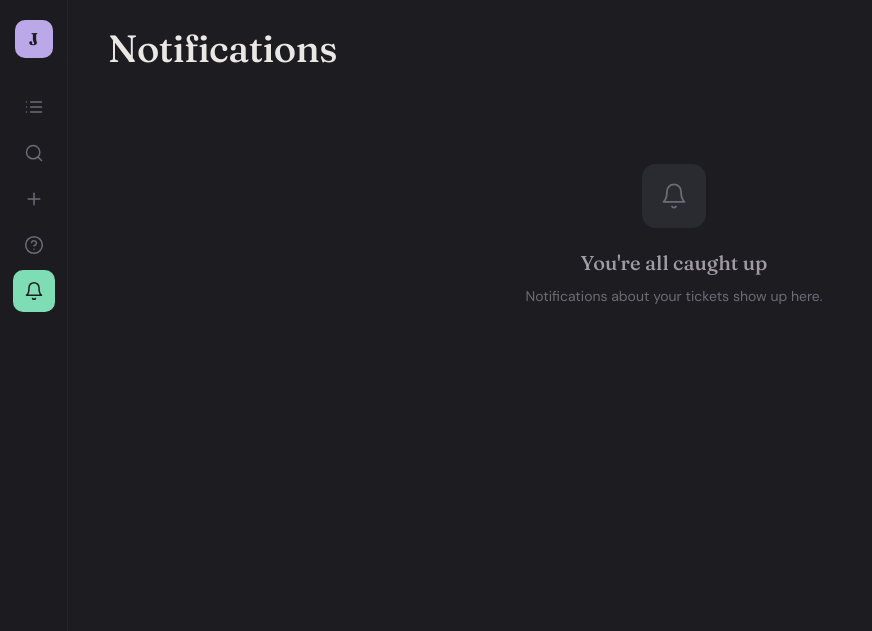
After one commit to Susquehanna-Syntax/Jackil, a Django app: page /notifications/ in a window 1280 px wide. The commit adds this page. Shown: the top 631 px of the page, without its empty margins (0-872 px from the left). Run offline with Django 5.2, Linux system fonts and the light colour scheme; the visitor is signed in with stand-in values (Sample User, id 1); data comes from the database, SQL or seed files in the repository; data that the repository does not hold is empty.

Commit message:
In-app notifications + fix search info-disclosure
- apps/notifications: Notification model, notify + notify_ticket_participants
- Fire on replies (to participants) and assignments; sidebar bell with unread badge
- Notifications list, open (mark read + go to ticket), mark-all-read; context processor
- Security: customer search now matches only public message bodies, never internal notes

```diff
--- /dev/null
+++ b/apps/notifications/apps.py
@@ -0,0 +1,6 @@
+from django.apps import AppConfig
+
+
+class NotificationsConfig(AppConfig):
+    default_auto_field = "django.db.models.BigAutoField"
+    name = "apps.notifications"
--- /dev/null
+++ b/apps/notifications/context_processors.py
@@ -0,0 +1,5 @@
+def notifications(request):
+    if request.user.is_authenticated:
+        count = request.user.notifications.filter(is_read=False).count()
+        return {"unread_notifications": count}
+    return {"unread_notifications": 0}
--- /dev/null
+++ b/apps/notifications/templates/notifications/list.html
@@ -0,0 +1,30 @@
+{% extends "base.html" %}
+{% block title %}Notifications — Jackil{% endblock %}
+{% block content %}
+<div class="fade-in d1">
+  <div class="page-header">
+    <div class="hero-title" style="margin-bottom:0;">Notifications</div>
+    {% if notes %}
+    <form method="post" action="{% url 'notifications:read_all' %}">{% csrf_token %}
+      <button class="btn btn-outline">Mark all read</button>
+    </form>
+    {% endif %}
+  </div>
+</div>
+{% if notes %}
+<div class="notif-list fade-in d2">
+  {% for n in notes %}
+  <a href="{% url 'notifications:open' n.pk %}" class="notif-item{% if not n.is_read %} unread{% endif %}">
+    <span class="avatar-sm" style="background: var(--{{ n.actor.avatar_color|default:'lavender' }});">{% if n.actor %}{{ n.actor.avatar_initials }}{% else %}J{% endif %}</span>
+    <div class="notif-body">
+      <div class="notif-verb">{{ n.verb }}</div>
+      <div class="notif-time">{{ n.created_at|timesince }} ago{% if n.ticket %} · #{{ n.ticket_id }}{% endif %}</div>
+    </div>
+    {% if not n.is_read %}<span class="notif-dot"></span>{% endif %}
+  </a>
+  {% endfor %}
+</div>
+{% else %}
+<div class="empty-state fade-in d2"><div class="empty-state-icon"><svg viewBox="0 0 24 24"><path d="M18 8a6 6 0 00-12 0c0 7-3 9-3 9h18s-3-2-3-9"/><path d="M13.73 21a2 2 0 01-3.46 0"/></svg></div><h3>You're all caught up</h3><p>Notifications about your tickets show up here.</p></div>
+{% endif %}
+{% endblock %}
--- /dev/null
+++ b/apps/notifications/urls.py
@@ -0,0 +1,11 @@
+from django.urls import path
+
+from . import views
+
+app_name = "notifications"
+
+urlpatterns = [
+    path("", views.notifications_list, name="list"),
+    path("<int:pk>/open/", views.notification_open, name="open"),
+    path("read-all/", views.notifications_read_all, name="read_all"),
+]
--- /dev/null
+++ b/apps/notifications/views.py
@@ -0,0 +1,25 @@
+from django.contrib.auth.decorators import login_required
+from django.shortcuts import get_object_or_404, redirect, render
+
+
+@login_required
+def notifications_list(request):
+    notes = request.user.notifications.select_related("actor", "ticket")[:50]
+    return render(request, "notifications/list.html", {"notes": notes})
+
+
+@login_required
+def notification_open(request, pk):
+    note = get_object_or_404(request.user.notifications, pk=pk)
+    note.is_read = True
+    note.save(update_fields=["is_read"])
+    if note.ticket_id:
+        return redirect("tickets:ticket_detail", pk=note.ticket_id)
+    return redirect("notifications:list")
+
+
+@login_required
+def notifications_read_all(request):
+    if request.method == "POST":
+        request.user.notifications.filter(is_read=False).update(is_read=True)
+    return redirect("notifications:list")
--- a/apps/tickets/services.py
+++ b/apps/tickets/services.py
@@ -67,6 +67,11 @@ def post_message(ticket, author, body, kind="reply", files=None, is_public=None)
         from apps.automation.engine import run_rules
 
         run_rules(ticket, "on_reply", actor=author)
+        from apps.notifications.service import notify_ticket_participants
+
+        notify_ticket_participants(
+            ticket, f"New reply on “{ticket.title}”", actor=author, exclude=[author]
+        )
     return message
 
 
--- a/config/settings.py
+++ b/config/settings.py
@@ -51,6 +51,7 @@ INSTALLED_APPS = [
     "apps.api",
     "apps.reports",
     "apps.customfields",
+    "apps.notifications",
 ]
 
 MIDDLEWARE = [
@@ -77,6 +78,7 @@ TEMPLATES = [
                 "django.template.context_processors.request",
                 "django.contrib.auth.context_processors.auth",
                 "django.contrib.messages.context_processors.messages",
+                "apps.notifications.context_processors.notifications",
             ],
         },
     },
--- a/config/urls.py
+++ b/config/urls.py
@@ -11,6 +11,7 @@ urlpatterns = [
     path("help/", include("apps.kb.urls", namespace="kb")),
     path("api/v1/", include("apps.api.urls", namespace="api")),
     path("reports/", include("apps.reports.urls", namespace="reports")),
+    path("notifications/", include("apps.notifications.urls", namespace="notifications")),
 ]
 
 if settings.DEBUG:
--- a/templates/base.html
+++ b/templates/base.html
@@ -29,6 +29,10 @@
     </a>
     <a href="{% url 'kb:help_home' %}" class="sidebar-icon{% if '/help/' in request.path %} active{% endif %}" data-tip="Help Center">
       <svg viewBox="0 0 24 24"><circle cx="12" cy="12" r="10"/><path d="M9.09 9a3 3 0 015.83 1c0 2-3 3-3 3"/><line x1="12" y1="17" x2="12.01" y2="17"/></svg>
+    </a>
+    <a href="{% url 'notifications:list' %}" class="sidebar-icon{% if '/notifications/' in request.path %} active{% endif %}" data-tip="Notifications" style="position: relative;">
+      <svg viewBox="0 0 24 24"><path d="M18 8a6 6 0 00-12 0c0 7-3 9-3 9h18s-3-2-3-9"/><path d="M13.73 21a2 2 0 01-3.46 0"/></svg>
+      {% if unread_notifications %}<span class="notif-badge">{{ unread_notifications }}</span>{% endif %}
     </a>
     {% if user.role != "customer" %}
     <a href="{% url 'reports:reports_home' %}" class="sidebar-icon{% if '/reports/' in request.path %} active{% endif %}" data-tip="Reports">
```
Also changed, not shown: apps/notifications/admin.py (added, +9 -0 lines), apps/notifications/models.py (added, +20 -0 lines), apps/notifications/service.py (added, +27 -0 lines), apps/tickets/views.py (+11 -1 lines), apps/notifications/__init__.py (added), apps/notifications/migrations/0001_initial.py (added), apps/notifications/migrations/__init__.py (added).
